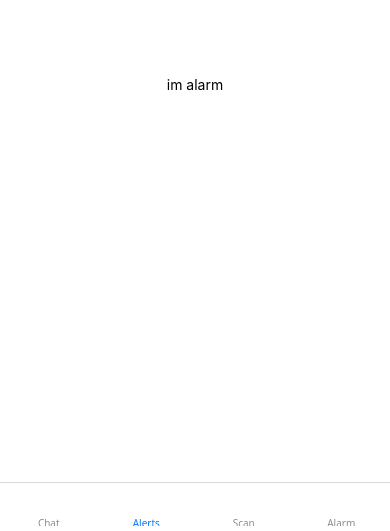
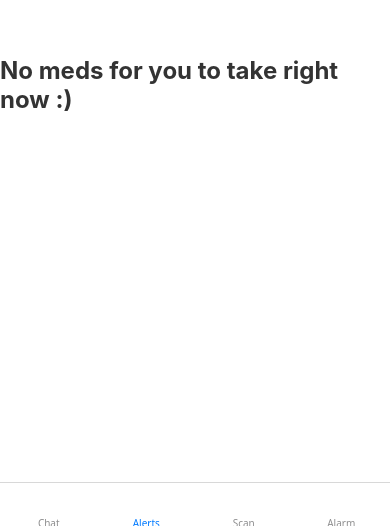
Before and after one commit to milkbottledude/Fwen, a React Native app in the folder boycottExpo/: screen /Alerts in a window 390 px wide. Shown: the part 313-844 px from the top of the page. Built offline with nearby package versions, Linux system fonts and the light colour scheme; what @notifee/react-native would draw is missing.

Commit message:
created base for med tile in alerts, might have to make 2 diff tabs: alerts and meds, latter for listing all the meds former for listing all the times that have meds

```diff
--- a/boycottExpo/src/Alerts.js
+++ b/boycottExpo/src/Alerts.js
@@ -1,4 +1,4 @@
-import { StyleSheet, Text, View, StatusBar } from 'react-native';
+import { StyleSheet, Text, View, StatusBar, Image } from 'react-native';
 import { useFocusEffect } from '@react-navigation/native';
 import { useCallback, useState } from 'react';
 import AsyncStorage from '@react-native-async-storage/async-storage'; // for storing med details n times
@@ -22,11 +22,30 @@ export default function Alerts() {
 
   return (
     <View style={styles.container}>
-      <Text>im alarm</Text>
+      {Object.keys(meds).length === 0 && (
+        <Text style={styles.title}>No meds for you to take right now :)</Text>
+      )}
       <StatusBar barStyle="dark-content" />
       {Object.entries(meds).map(([name, dict]) => (
-        <View key={name}>
-          <Text>{name}</Text>
+        <View key={name} style={styles.medsTile}>
+          <View key={`${name}_top`} style={{display: 'flex', flexDirection: 'row', justifyContent: 'space-between'}}>
+            <Text>{name}</Text>
+            <Image
+              source={require('../assets/Fig-6.3-snap_after_masking.jpg')}
+              style={{ width: 20, height: 20, marginRight: 8 }}
+            />
+          </View>
+          <Text>Amt: {dict.amt}</Text>
+          {/* {dict.freq.split(',').map(times => {
+            console.log(times)
+            if (Number(times) > 12) {
+              <Text>{Number(times) - 12}pm</Text>
+            } else {
+              <Text>{times}am</Text>
+            }
+          })} */}
+          {/* above can console log the thing, but wont show up on phone */}
+          <Text>When: {dict.freq}</Text>
         </View>
       ))}
     </View>
@@ -40,4 +59,17 @@ const styles = StyleSheet.create({
     alignItems: 'center',
     justifyContent: 'center',
   },
+  title: {
+    fontSize: 24,
+    fontWeight: 'bold',
+    color: '#333',
+  },
+  medsTile: {
+    width: '90%',
+    borderColor: 'black',
+    borderRadius: 12,
+    borderWidth: 2,
+    paddingHorizontal: 5,
+    paddingVertical: 3
+  }
 });
--- a/boycottExpo/src/Chat.js
+++ b/boycottExpo/src/Chat.js
@@ -37,7 +37,7 @@ export default function Chat() {
   return (
     <SafeAreaView style={{flex: 1, backgroundColor: '#2f2d2d'}} edges={['top']}>
       <KeyboardAvoidingView style={styles.container} behavior="height">
-        <StatusBar barStyle="dark-content" />
+        {/* <StatusBar barStyle="dark-content" /> */}
         {msgArr.length === 0 && (
           <View style={styles.notice}>
             <Text style={styles.chatText}>First reponse may take 1-2mins</Text>
```
Also changed, not shown: boycottExpo/assets/Fig-6.3-snap_after_masking.jpg (added).
